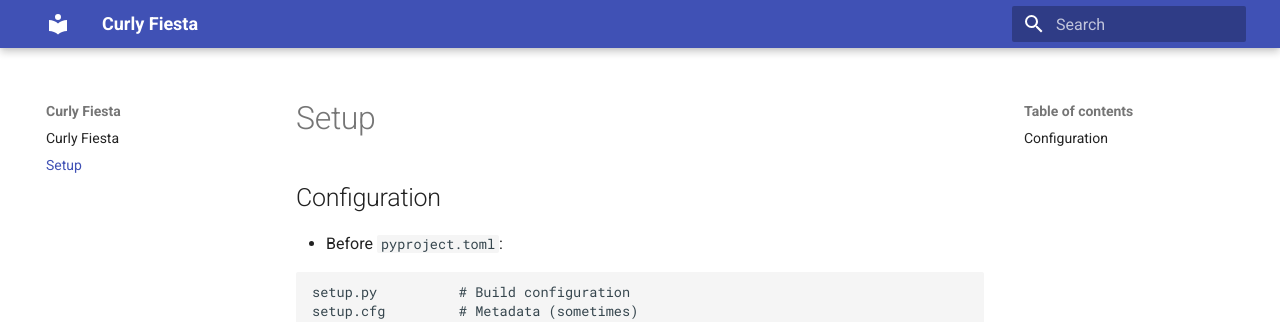
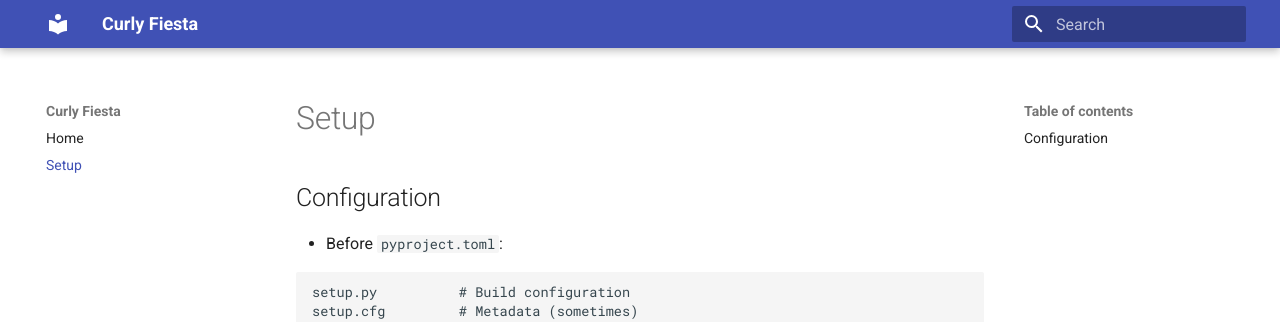
Before and after one commit to iteam1/curly-fiesta, an MkDocs documentation site: the page built from docs/setup.md, in a window 1280 px wide. Shown: the top 322 px of the page. Built offline with MkDocs 1.6.1 and Material for MkDocs 9.7.7, drawn with Linux system fonts in a browser that asks for light colours.

Commit message:
docs: rename page title from "Curly Fiesta" to "Home"

```diff
--- a/docs/index.md
+++ b/docs/index.md
@@ -1,4 +1,4 @@
-# Curly Fiesta
+# Home
 
 Exploring modern Python packaging with `pyproject.toml`.
 
```
